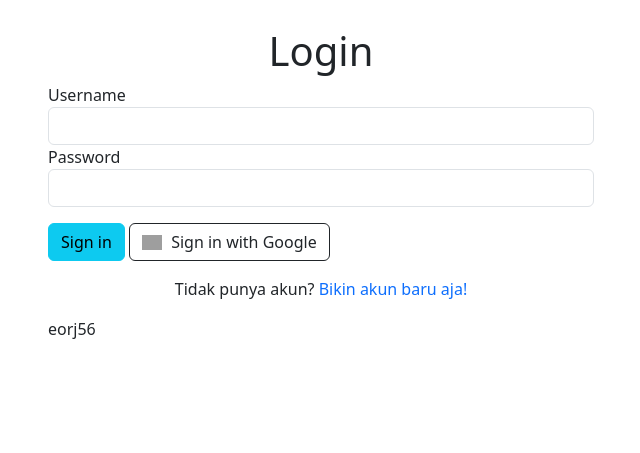
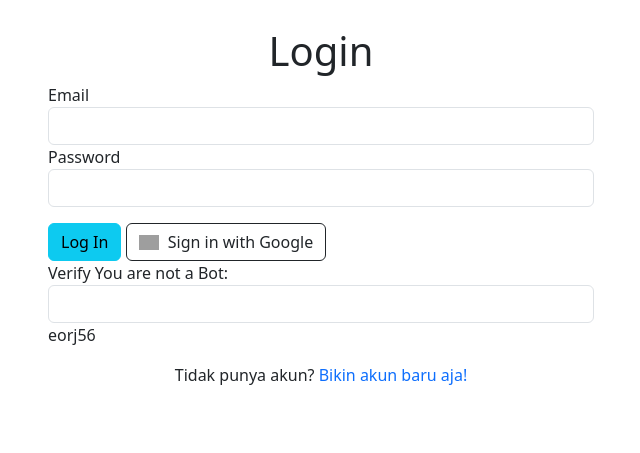
Before and after one commit to kevinh11/UTS-Webprog, a PHP site: page /login.php in a window 1280 px wide. Shown: the part 347-800 px from the top of the page, without its empty margins (319-959 px from the left). Run offline with PHP 8.4, Linux system fonts and the light colour scheme; grey boxes are pictures that could not be loaded.

Commit message:
Add files via upload
signup ntar malem, itu andrew perlu check pake database

```diff
--- a/login.php
+++ b/login.php
@@ -41,37 +41,37 @@
 					</div>
 					<form action="login.php" method="post">
 						<div class="form-group">
-							<label for="username">Username</label>
-							<input type="text" class="form-control" name="username" required>
+							<label for="email">Email</label>
+							<input type="email" class="form-control" name="loginEmail" required>
 						</div>
 						<div class="form-group">
 							<label for="password">Password</label>
-							<input type="password" class="form-control" name="password" required>
+							<input type="password" class="form-control" name="loginPass" required>
 						</div>
-						<button type="submit" class="btn btn-info mt-3">Sign in</button>
+						<button type="submit" class="btn btn-info mt-3">Log In</button>
 						<a class="btn btn-outline-dark ml-3 mt-3" href="/users/googleauth" role="button" style="text-transform:none">
 							<img width="20px" style="margin-bottom:3px; margin-right:5px" alt="Google sign-in" src="https://upload.wikimedia.org/wikipedia/commons/thumb/5/53/Google_%22G%22_Logo.svg/512px-Google_%22G%22_Logo.svg.png" />
 							Sign in with Google
 						</a>
-						<!-- NI TOLOL BET TOMBOL GOOGLENYA WKAOWKAOKWOKAW
-					BLOM ACTUALLY USE API AND SHIT OBV-->
+						<!-- NI TOLOL BET TOMBOL GOOGLENYA WKAOWKAOKWOKAW-->
+						<div class="form-group">
+							<label for="captcha">Verify You are not a Bot:</label>
+							<input type="text" class="form-control" name="loginCaptcha" required>
+						</div>
 					</form>
-					<div class="text-center mt-3">
-						<p>Tidak punya akun? <a href="signup.php" id="anchor">Bikin akun baru aja!</a></p>
-					</div>
-
 					<?php
 					session_start();
-						function generate_captcha() {
+					function generate_captcha()
+					{
 						$all = str_split('abcdefghijklmnopqrstuvwxyz0123456789');
-							$length = rand(6,10);
+						$length = rand(6, 10);
 						$captcha = '';
 
 						for ($i = 0; $i < $length; $i++) {
-								$rand = rand(0, count($all)-1);
+							$rand = rand(0, count($all) - 1);
 							$char = $all[$rand];
 							shuffle($all);
-								if ($rand > floor(0.7 * count($all)-1)) {
+							if ($rand > floor(0.7 * count($all) - 1)) {
 								$char = strtoupper($char);
 							}
 							$captcha = $captcha . $char;
@@ -82,6 +82,9 @@
 
 					generate_captcha();
 					?>
+					<div class="text-center mt-3">
+						<p>Tidak punya akun? <a href="signup.php" id="anchor">Bikin akun baru aja!</a></p>
+					</div>
 				</div>
 			</div>
 		</div>
@@ -89,3 +92,38 @@
 </body>
 
 </html>
+
+<?php
+$conn = mysqli_connect('localhost', 'root', '', 'webprog');//ganti nama database
+
+if (isset($_POST['loginPass'])) {
+	$email = $_POST['loginEmail'];
+	$pass = $_POST['loginPass'];
+
+
+	$query = "SELECT admin_pass FROM admin WHERE admin_email = ?";
+	$admin_check = $conn->prepare($query);
+	$admin_check->bind_param("s", $email);
+	$admin_check->execute();
+	$admin_check->bind_result($hashedPass);
+	$admin_result = $admin_check->fetch();
+
+	$query = "SELECT user_pass FROM user WHERE user_email = ?";
+	$user_check = $conn->prepare($query);
+	$user_check->bind_param("s", $email);
+	$user_check->execute();
+	$user_check->bind_result($hashedPass);
+	$user_result = $user_check->fetch();
+
+	if ($admin_result && password_verify($pass, $hashedPass)) {
+		header('Location:admin.php');
+		exit;
+	} elseif ($user_result && password_verify($pass, $hashedPass)) {
+		header('Location:user.php');
+		exit;
+	} else {
+		echo "Login failed. Please check your email and password.";
+	}
+}
+
+?>
```
Lines whose indentation alone changed are shown as unchanged.
